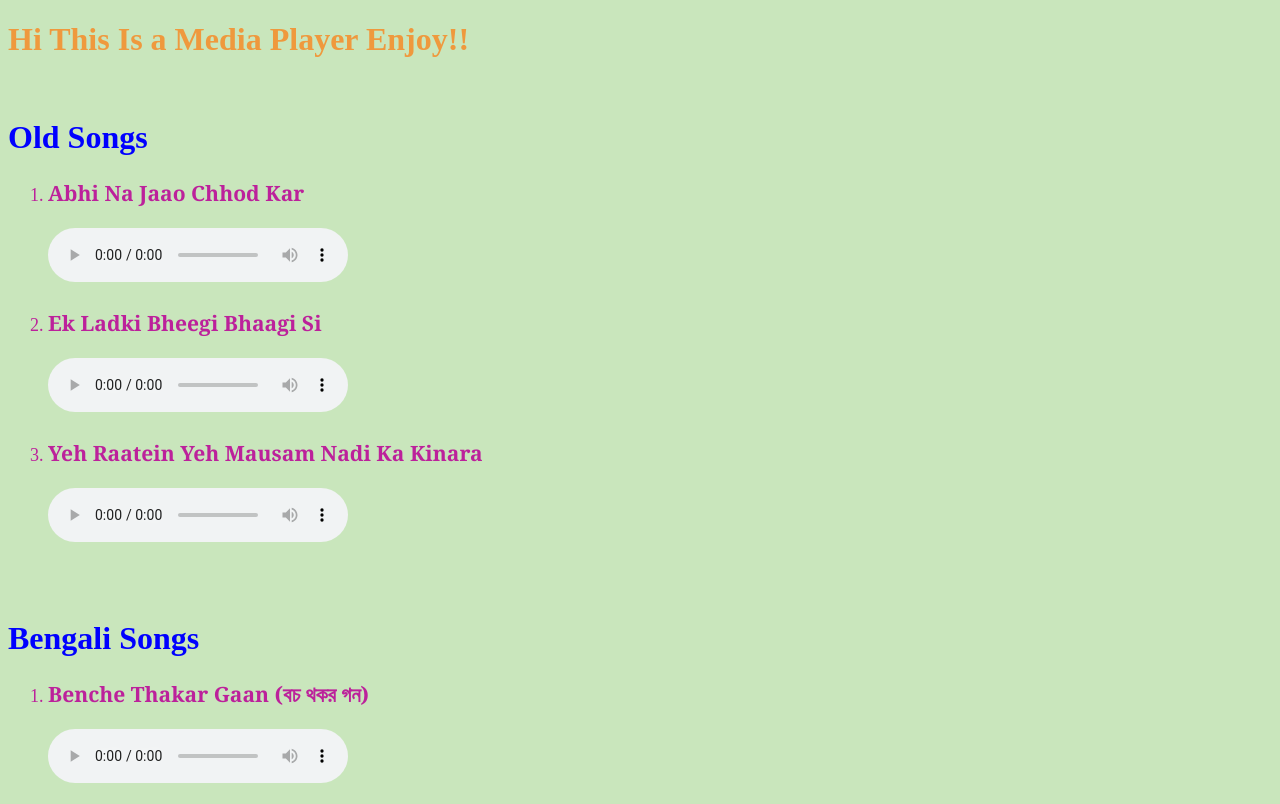
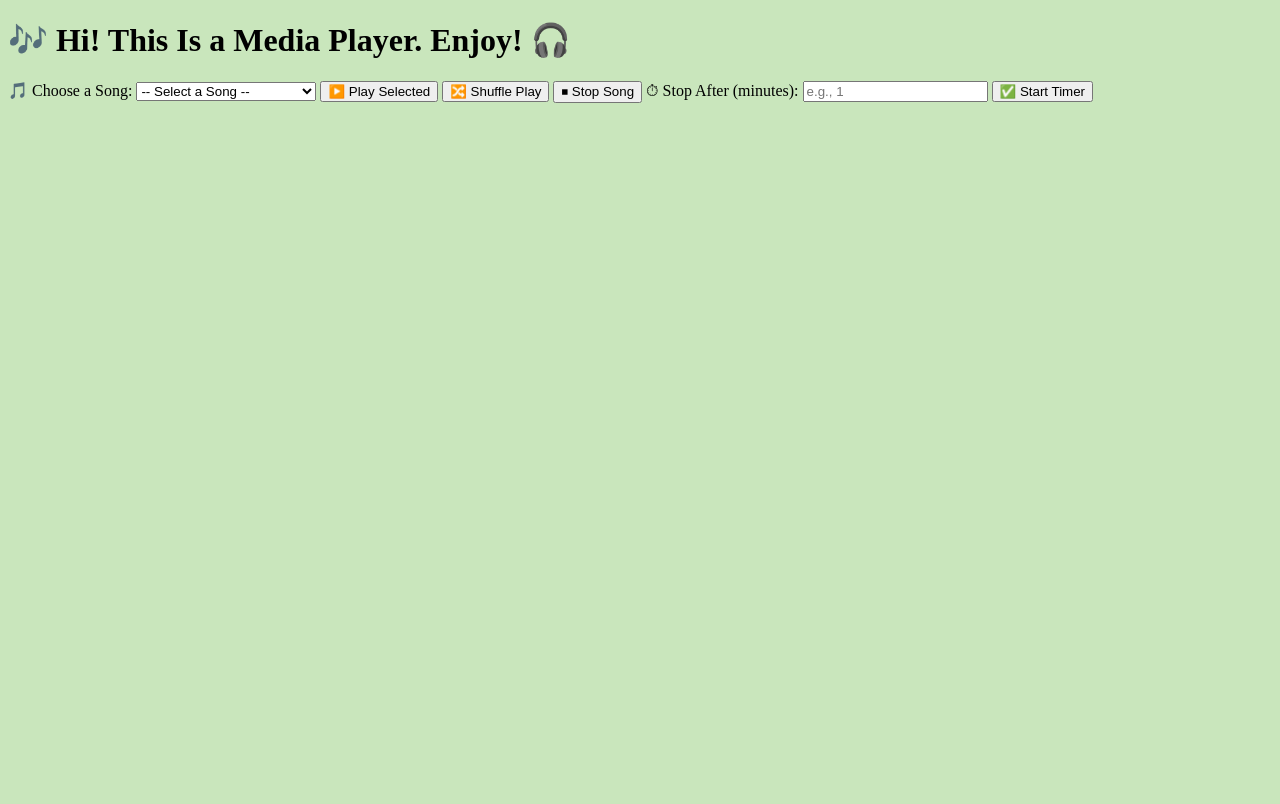
Before and after one commit to SanchoRoy007/First-website, a plain HTML site: page index.html in a window 1280 px wide. Drawn offline with Linux system fonts and the light colour scheme.

Commit message:
index.html

```diff
--- a/index.html
+++ b/index.html
@@ -1,45 +1,62 @@
 <!DOCTYPE html>
 <html lang="en">
+<head>
+  <meta charset="UTF-8" />
+  <meta name="viewport" content="width=device-width, initial-scale=1.0" />
+  <title>Media Player</title>
+  <link rel="stylesheet" href="style.css" />
+</head>
+<body>
+  <div class="container">
+    <h1>🎶 Hi! This Is a Media Player. Enjoy! 🎧</h1>
 
-<head>
-    <meta charset="UTF-8">
-    <meta name="viewport" content="width=device-width, initial-scale=1.0">
-    <title>Media Player</title>
-</head>
-<link rel="stylesheet" href="style.css">
-<body>
-    <h1 style="color: rgb(239, 153, 61);">Hi This Is a Media Player Enjoy!!</h1>
+    <div class="controls">
+      <label for="songSelect">🎵 Choose a Song:</label>
+      <select id="songSelect">
+        <option value="">-- Select a Song --</option>
+        <option value="1.mp3">Abhi Na Jaao Chhod Kar</option>
+        <option value="2.mp3">Ek Ladki Bheegi Bhaagi Si</option>
+        <option value="3.mp3">Yeh Raatein Yeh Mausam</option>
+        <option value="b1.mp3">Benche Thakar Gaan</option>
+        <option value="Dekhechhi Rupshagore.mp3">Dekhechhi Rupshagore</option>
+        <option value="Prithibi Ta Naki Chhoto Hote Hote.mp3">Prithibi Ta Naki</option>
+        <option value="Rajar Rajje Shobai Golam.mp3">Rajar Rajje</option>
+        <option value="Se Pratham Prem Amar.mp3">Se Pratham Prem Amar</option>
+        <option value="Tomay Hrid Majhare Rakhbo.mp3">Tomay Hrid Majhare</option>
+        <option value="Heat Waves.mp3">Heat Waves</option>
+        <option value="Despacito.mp3">Despacito</option>
+        <option value="Cheri Cheri Lady.mp3">Cheri Cheri Lady</option>
+        <option value="Another Love.mp3">Another Love</option>
+        <option value="blue.mp3">Blue</option>
+      </select>
 
-    <br>
-    <h1 style="color: blue;">Old Songs</h1>
-    <ol>
-        <li style="font-size: large;color:rgb(188, 33, 155);">
-            <h3 style="color: rgb(188, 33, 155); font-family: Georgia, 'Times New Roman', Times, serif;">Abhi Na Jaao Chhod Kar</h3>
-            <audio src="1.mp3" controls></audio>
-        </li>
+      <button id="playBtn">▶️ Play Selected</button>
+      <button id="shuffleBtn">🔀 Shuffle Play</button>
+      <button id="stopBtn">⏹ Stop Song</button>
 
-         <li style="font-size: large;color:rgb(188, 33, 155);">
-            <h3 style="color: rgb(188, 33, 155); font-family: Georgia, 'Times New Roman', Times, serif;">Ek Ladki Bheegi Bhaagi Si  </h3>
-            <audio src="2.mp3" controls></audio>
-        </li>
+      <label for="timerInput">⏱ Stop After (minutes):</label>
+      <input type="number" id="timerInput" min="1" placeholder="e.g., 1" />
+      <button id="startTimerBtn">✅ Start Timer</button>
+    </div>
 
-        <li style="font-size: large;color:rgb(188, 33, 155);">
-            <h3 style="color: rgb(188, 33, 155); font-family: Georgia, 'Times New Roman', Times, serif;">Yeh Raatein Yeh Mausam Nadi Ka Kinara </h3>
-            <audio src="3.mp3" controls></audio>
-        </li>
-    </ol>
-        <br>
-        <br>
+    <div id="songList">
+      <audio src="1.mp3"></audio>
+      <audio src="2.mp3"></audio>
+      <audio src="3.mp3"></audio>
+      <audio src="b1.mp3"></audio>
+      <audio src="Dekhechhi Rupshagore.mp3"></audio>
+      <audio src="Prithibi Ta Naki Chhoto Hote Hote.mp3"></audio>
+      <audio src="Rajar Rajje Shobai Golam.mp3"></audio>
+      <audio src="Se Pratham Prem Amar.mp3"></audio>
+      <audio src="Tomay Hrid Majhare Rakhbo.mp3"></audio>
+      <audio src="Heat Waves.mp3"></audio>
+      <audio src="Despacito.mp3"></audio>
+      <audio src="Cheri Cheri Lady.mp3"></audio>
+      <audio src="Another Love.mp3"></audio>
+      <audio src="blue.mp3"></audio>
+    </div>
 
-        <h1 style="color: blue;">Bengali Songs</h1>
-    <ol>
-        <li style="font-size: large;color:rgb(188, 33, 155);">
-            <h3 style="color: rgb(188, 33, 155); font-family: Georgia, 'Times New Roman', Times, serif;">Benche Thakar Gaan (বচ থকর গন)</h3>
-            <audio src="b1.mp3" controls></audio>
-        </li>
-
-    </ol>
-
+    <script src="script.js"></script>
+  </div>
 </body>
-
 </html>
```
